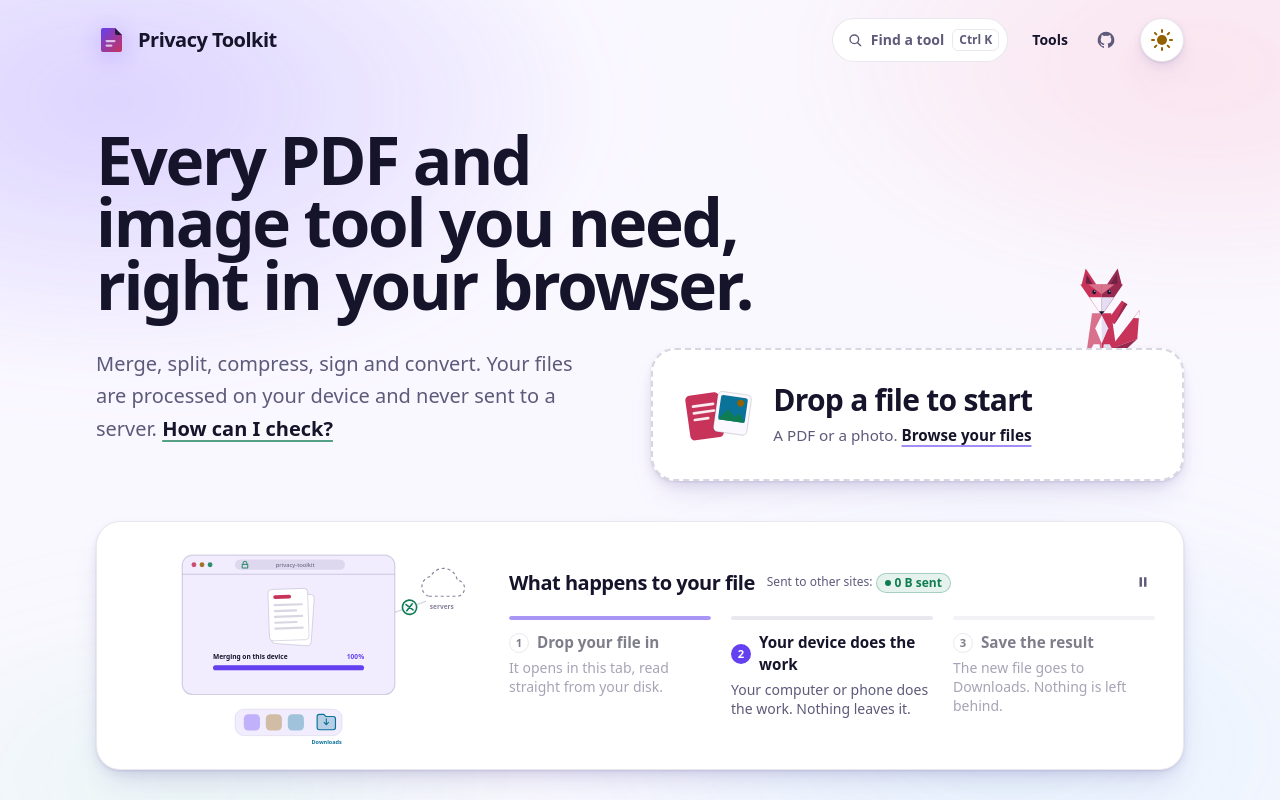
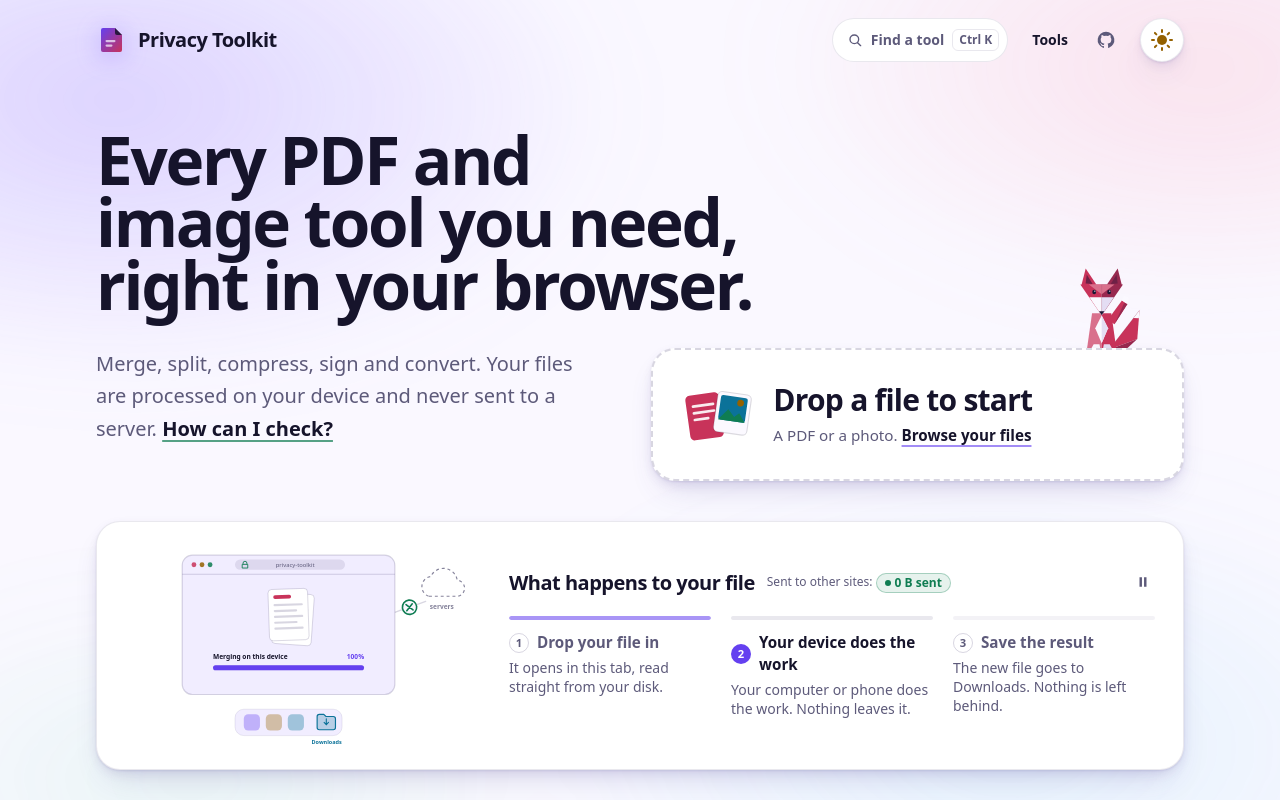
Before and after one commit to siddichandu02/privacy-toolkit, a React (Vite) app: page / in a window 1280 px wide. Shown: the top 800 px of the page. Built offline with nearby package versions, Linux system fonts and the light colour scheme.

Commit message:
keep hero story step text at full contrast

```diff
--- a/src/components/home/HeroStory.tsx
+++ b/src/components/home/HeroStory.tsx
@@ -169,16 +169,21 @@ export function HeroStory({ className = '' }: { className?: string }) {
                   <button
                     type="button"
                     onClick={() => setStep(i as StoryStep)}
-                    className={`group w-full cursor-pointer rounded-lg py-0.5 text-left transition-opacity duration-300 pointer-coarse:py-3 lg:pointer-coarse:py-0.5 ${
-                      on ? '' : 'lg:opacity-55 lg:hover:opacity-100'
-                    }`}
+                    className="group w-full cursor-pointer rounded-lg py-0.5 text-left pointer-coarse:py-3 lg:pointer-coarse:py-0.5"
                   >
-                    <span aria-hidden="true" className="mb-3 hidden lg:block">
+                    {/* Only the bar fades on steps that are not playing; faded text
+                        would fall below AA contrast. */}
+                    <span
+                      aria-hidden="true"
+                      className={`mb-3 hidden transition-opacity duration-300 lg:block ${
+                        on ? '' : 'opacity-55 group-hover:opacity-100'
+                      }`}
+                    >
                       {bar(i)}
                     </span>
                     <span
                       className={`flex items-center gap-2 text-sm transition-colors duration-300 sm:text-[0.95rem] ${
-                        on ? 'font-semibold text-fg' : 'text-muted group-hover:text-fg lg:text-fg'
+                        on ? 'font-semibold text-fg' : 'text-muted group-hover:text-fg'
                       }`}
                     >
                       <span
```
